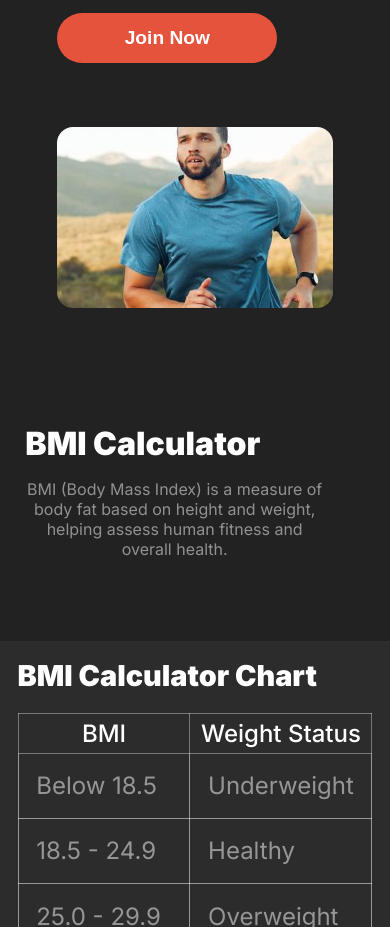
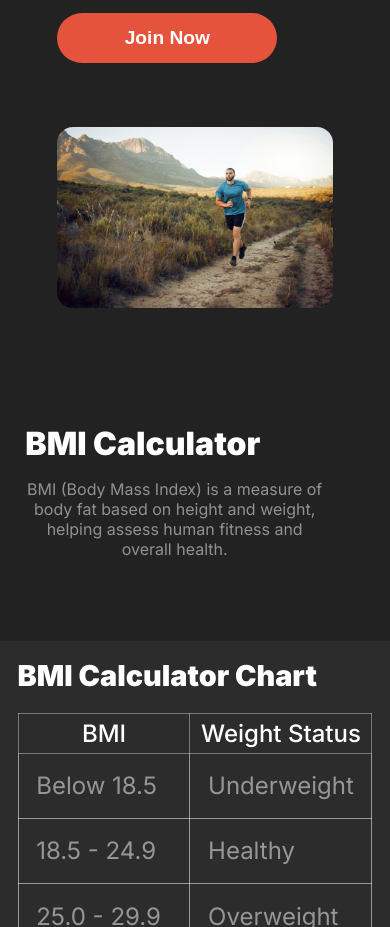
Before and after one commit to Khurshedspi/Fitness-Center-B10A2, a plain HTML site: page index.html in a window 390 px wide. Shown: the part 3140-4067 px from the top of the page. Drawn offline with Linux system fonts and the light colour scheme; a web font is replaced by a local one.

Commit message:
fix responsive problem

```diff
--- a/styles/responsive.css
+++ b/styles/responsive.css
@@ -149,6 +149,10 @@
 
     .runner-img {
         width: 100%;
+
+    }
+    .runner-img img{
+        object-fit: cover;
     }
 
     /* runner section responsive ends here */
@@ -191,7 +195,8 @@
         padding: 0.6;
         font-size: 1.5rem;
     }
-    .bmi-calculation-heading-part{
+
+    .bmi-calculation-heading-part {
         padding: 1rem;
     }
 
```
